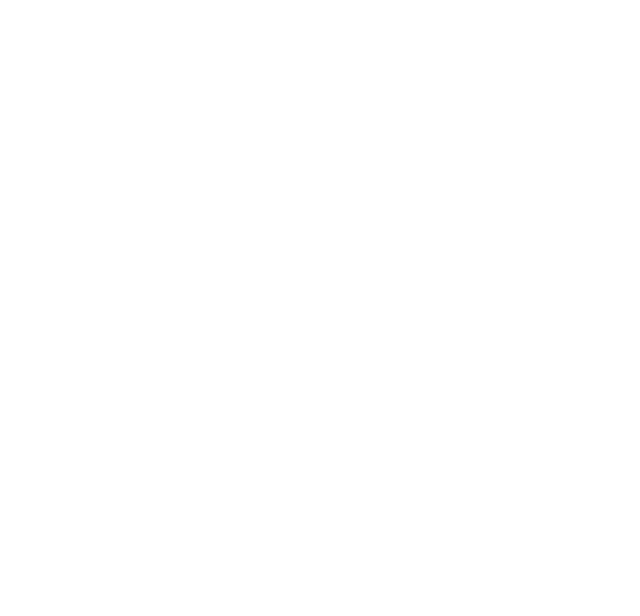
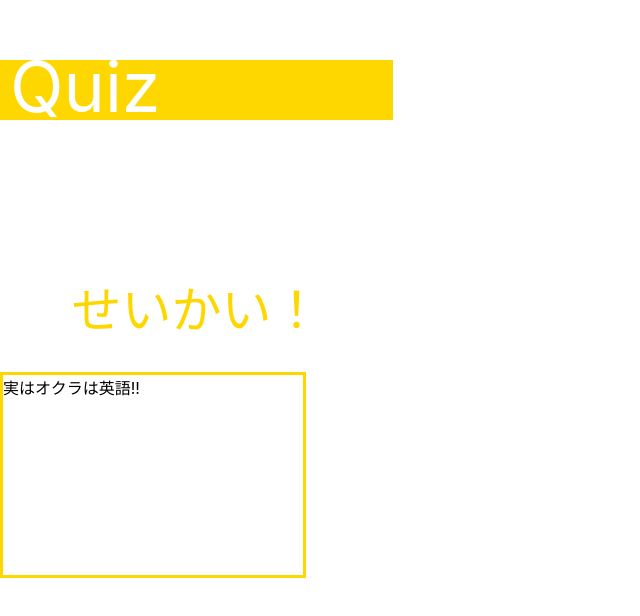
Before and after one commit to internethero401/react-quiz, a React (Create React App) app: page / in a window 1280 px wide. Shown: the part 1660-2276 px from the top of the page, without its empty margins (0-640 px from the left). Before the commit the page ends 1720 px from the top, so only its background shows below. Built offline with nearby package versions, Linux system fonts and the light colour scheme.

Commit message:
コミットtest

```diff
--- a/src/App.js
+++ b/src/App.js
@@ -8,6 +8,7 @@ function App() {
       <Start />
       <p></p>
       <Correct />
+      <Correct />
     </div>
   );
 }
```
